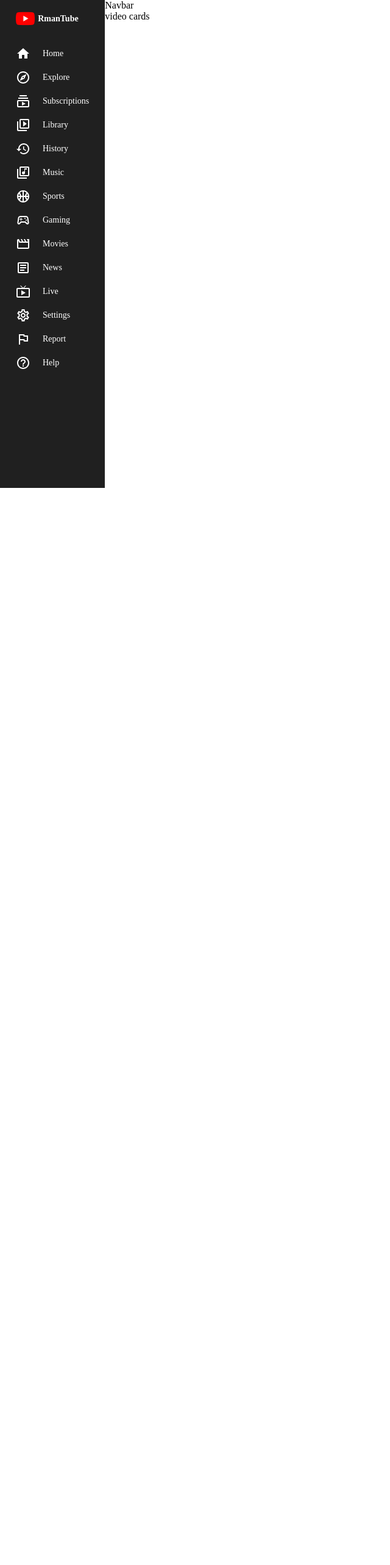
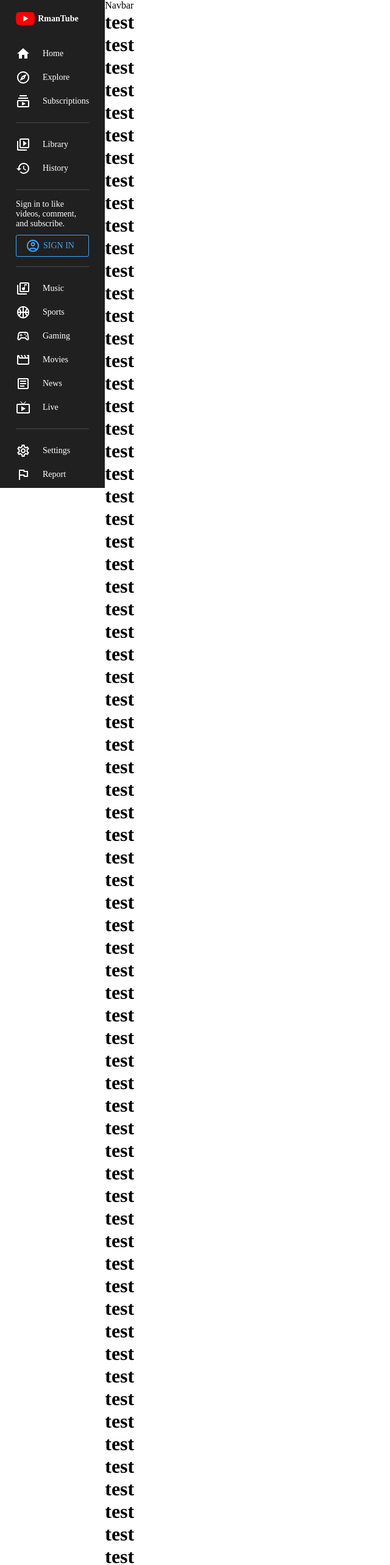
Before and after one commit to Arman-Kabir/video-sharing-client, a React (Vite) app: page / in a window 1280 px wide. Shown: the top 2566 px of the page at 61% size, without its empty margins (0-640 px from the left). Before the commit the page ends 800 px from the top, so only its background shows below. Built offline with nearby package versions, Linux system fonts and the light colour scheme.

Commit message:
sidebar sticky and hr applied

```diff
--- a/src/App.jsx
+++ b/src/App.jsx
@@ -16,7 +16,82 @@
       <Menu />
       <Main>
         <Navbar></Navbar>
-        <Wrapper>video cards</Wrapper>
+        <Wrapper>
+          <h1>test</h1>
+          <h1>test</h1>
+          <h1>test</h1>
+          <h1>test</h1>
+          <h1>test</h1>
+          <h1>test</h1>
+          <h1>test</h1>
+          <h1>test</h1>
+          <h1>test</h1>
+          <h1>test</h1>
+          <h1>test</h1>
+          <h1>test</h1>
+          <h1>test</h1>
+          <h1>test</h1>
+          <h1>test</h1>
+          <h1>test</h1>
+          <h1>test</h1>
+          <h1>test</h1>
+          <h1>test</h1>
+          <h1>test</h1>
+          <h1>test</h1>
+          <h1>test</h1>
+          <h1>test</h1>
+          <h1>test</h1>
+          <h1>test</h1>
+          <h1>test</h1>
+          <h1>test</h1>
+          <h1>test</h1>
+          <h1>test</h1>
+          <h1>test</h1>
+          <h1>test</h1>
+          <h1>test</h1>
+          <h1>test</h1>
+          <h1>test</h1>
+          <h1>test</h1>
+          <h1>test</h1>
+          <h1>test</h1>
+          <h1>test</h1>
+          <h1>test</h1>
+          <h1>test</h1>
+          <h1>test</h1>
+          <h1>test</h1>
+          <h1>test</h1>
+          <h1>test</h1>
+          <h1>test</h1>
+          <h1>test</h1>
+          <h1>test</h1>
+          <h1>test</h1>
+          <h1>test</h1>
+          <h1>test</h1>
+          <h1>test</h1>
+          <h1>test</h1>
+          <h1>test</h1>
+          <h1>test</h1>
+          <h1>test</h1>
+          <h1>test</h1>
+          <h1>test</h1>
+          <h1>test</h1>
+          <h1>test</h1>
+          <h1>test</h1>
+          <h1>test</h1>
+          <h1>test</h1>
+          <h1>test</h1>
+          <h1>test</h1>
+          <h1>test</h1>
+          <h1>test</h1>
+          <h1>test</h1>
+          <h1>test</h1>
+          <h1>test</h1>
+          <h1>test</h1>
+          <h1>test</h1>
+          <h1>test</h1>
+          <h1>test</h1>
+          <h1>test</h1>
+        </Wrapper>
       </Main>
     </Container>
   );
--- a/src/components/Menu.jsx
+++ b/src/components/Menu.jsx
@@ -15,7 +15,7 @@
 import SettingsOutlinedIcon from "@mui/icons-material/SettingsOutlined";
 import FlagOutlinedIcon from "@mui/icons-material/FlagOutlined";
 import HelpOutlineOutlinedIcon from "@mui/icons-material/HelpOutlineOutlined";
-import SettingsBrightnessOutlinedIcon from "@mui/icons-material/SettingsBrightnessOutlined";
+// import SettingsBrightnessOutlinedIcon from "@mui/icons-material/SettingsBrightnessOutlined";
 
 const Container = styled.div`
   flex: 1;
@@ -23,6 +23,8 @@
   height: 100vh;
   color: white;
   font-size: 14px;
+  position: sticky;
+  top: 0;
 `;
 
 const Wrapper = styled.div`
@@ -49,6 +51,26 @@
   padding: 7.5px 0px;
 `;
 
+const Hr = styled.hr`
+  margin: 15px 0px;
+  border: 0.5px solid #373737;
+`;
+
+const Login = styled.div``;
+const Button = styled.div`
+  padding: 5px 15px;
+  background-color: transparent;
+  border: 1px solid #3ea6ff;
+  color: #3ea6ff;
+  border-radius: 3px;
+  font-weight: 500;
+  margin-top: 10px;
+  cursor: pointer;
+  display: flex;
+  align-items: center;
+  gap: 5px;
+`;
+
 const Menu = () => {
   return (
     <Container>
@@ -69,7 +91,7 @@
           <SubscriptionsOutlinedIcon />
           Subscriptions
         </Item>
-        {/* <Hr /> */}
+        <Hr />
         <Item>
           <VideoLibraryOutlinedIcon />
           Library
@@ -78,17 +100,17 @@
           <HistoryOutlinedIcon />
           History
         </Item>
-        {/* <Hr /> */}
-        {/* <Login> */}
-          {/* Sign in to like videos, comment, and subscribe. */}
-          {/* <Link to="signin" style={{textDecoration:"none"}}>
-            <Button>
-              <AccountCircleOutlinedIcon />
-              SIGN IN
-            </Button>
-          </Link> */}
-        {/* </Login> */}
-        {/* <Hr /> */}
+        <Hr />
+        <Login>
+          Sign in to like videos, comment, and subscribe.
+          {/* <Link to="signin" style={{textDecoration:"none"}}> */}
+          <Button>
+            <AccountCircleOutlinedIcon />
+            SIGN IN
+          </Button>
+          {/* </Link> */}
+        </Login>
+        <Hr />
         {/* <Title>BEST OF LAMATUBE</Title> */}
         <Item>
           <LibraryMusicOutlinedIcon />
@@ -114,7 +136,7 @@
           <LiveTvOutlinedIcon />
           Live
         </Item>
-        {/* <Hr /> */}
+        <Hr />
         <Item>
           <SettingsOutlinedIcon />
           Settings
```
